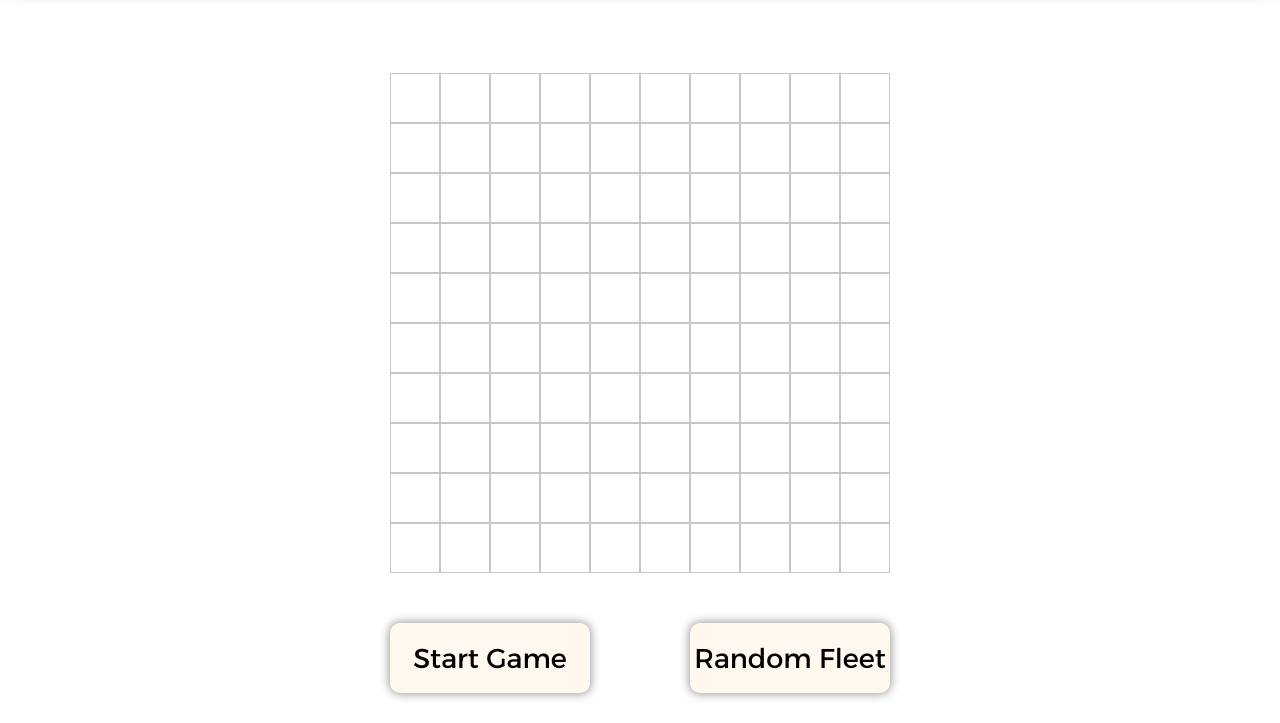
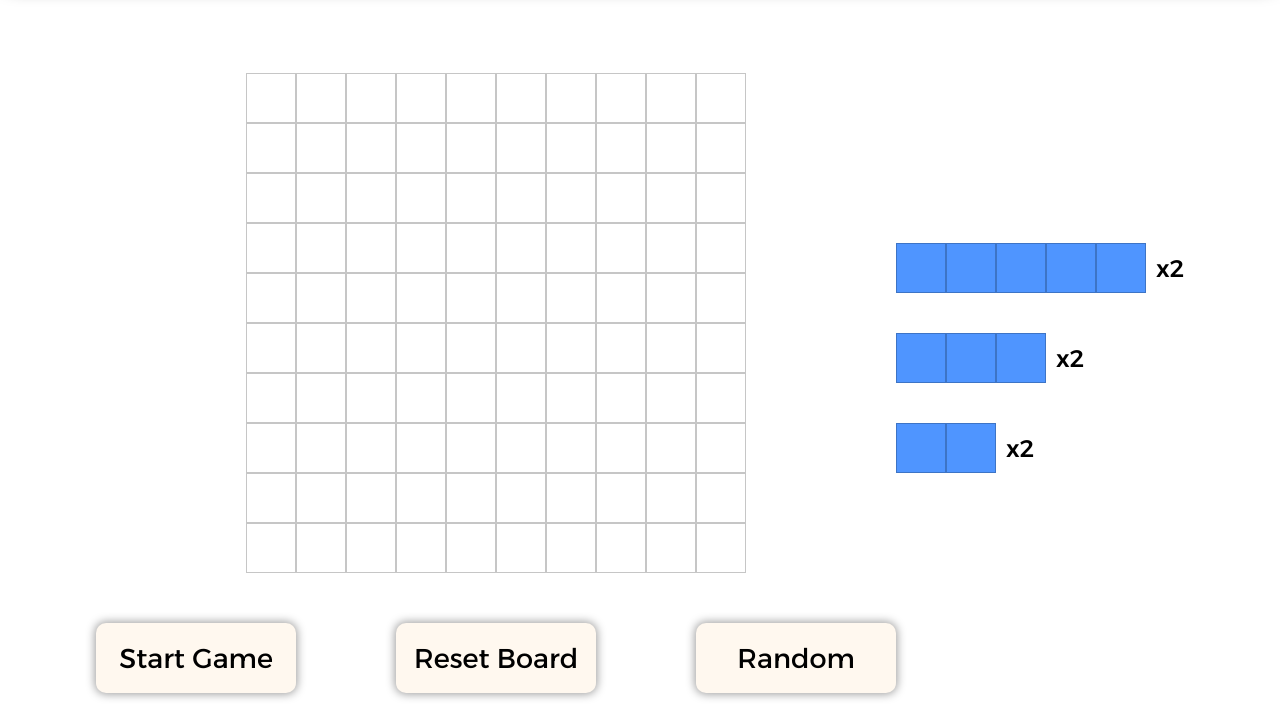
Before and after one commit to grazomarin/battleship, a website built with webpack: page dist/index.html in a window 1280 px wide. Shown: the part 77-800 px from the top of the page. Built offline with nearby package versions, Linux system fonts and the light colour scheme.

Commit message:
added reset board added selection layout

```diff
--- a/src/index.scss
+++ b/src/index.scss
@@ -12,6 +12,10 @@ h1 {
 
 h2 {
   font-size: $h2-size;
+}
+
+h3 {
+  font-size: $h3-size;
 }
 
 .head {
@@ -53,6 +57,8 @@ h2 {
       grid-template-columns: subgrid;
       grid-auto-flow: column;
       grid-column: span 10;
+    }
+  }
 
   .cell-1,
   .cell-2 {
@@ -68,15 +74,18 @@ h2 {
       cursor: crosshair;
     }
   }
+
   .ship_friend {
     background-color: $blue;
   }
+
   .ship_enemy {
     background-color: $red;
     &:hover {
       background-color: $red;
     }
   }
+
   .ship_enemy_hit {
     background-color: $red-transparent;
     box-shadow: 0 0 10px -1px $red inset;
@@ -115,6 +124,32 @@ h2 {
       background-color: black;
     }
   }
+
+  .start {
+    &_ship {
+      display: grid;
+      grid-auto-flow: column;
+      height: 50px;
+    }
+
+    &_cont {
+      display: flex;
+      flex-direction: column;
+      align-items: center;
+      justify-content: center;
+    }
+  }
+
+  .selection {
+    display: flex;
+    flex-direction: column;
+
+    &_cont {
+      margin: 20px 0;
+
+      display: flex;
+      align-items: center;
+      gap: 10px;
     }
   }
 }
--- a/src/script_modules/dom.js
+++ b/src/script_modules/dom.js
@@ -19,19 +19,15 @@ function renderBoard(player) {
       row.append(cell);
     }
   }
-  document.querySelector(".main").append(board);
+  return board;
 }
 
-function showBoard(player) {
-  player.AI
-    ? (document.querySelector(".board-2").style.display = "grid")
-    : (document.querySelector(".board-1").style.display = "grid");
+function showBoard(board) {
+  board.style.display = "grid";
 }
 
-function hideBoard(player) {
-  player.AI
-    ? (document.querySelector(".board-2").style.display = "none")
-    : (document.querySelector(".board-1").style.display = "none");
+function hideBoard(board) {
+  board.style.display = "none";
 }
 
 function clearBoard(board) {
@@ -63,27 +59,66 @@ function renderShips(p1, AI) {
   }
 }
 
+function renderSelection() {
+  const cont = document.createElement("div");
+  const ship5Cont = document.createElement("div");
+  const ship3Cont = document.createElement("div");
+  const ship2Cont = document.createElement("div");
+  const ship5 = returnShip(5);
+  const ship3 = returnShip(3);
+  const ship2 = returnShip(2);
+  const ship5Quant = document.createElement("h3");
+  const ship3Quant = document.createElement("h3");
+  const ship2Quant = document.createElement("h3");
+  ship5Quant.textContent = "x2";
+  ship3Quant.textContent = "x2";
+  ship2Quant.textContent = "x2";
+  cont.classList.add("selection");
+  ship5Cont.classList.add("selection_cont");
+  ship3Cont.classList.add("selection_cont");
+  ship2Cont.classList.add("selection_cont");
+
+  ship5Cont.append(ship5, ship5Quant);
+  ship3Cont.append(ship3, ship3Quant);
+  ship2Cont.append(ship2, ship2Quant);
+  cont.append(ship5Cont, ship3Cont, ship2Cont);
+  document.querySelector(".main").append(cont);
+}
+
+function removeSelection() {
+  document.querySelector(".selection").remove();
+}
+
 function renderStart(player, AI) {
+  const board1 = renderBoard(player);
+  const board2 = renderBoard(AI);
   const main = document.querySelector(".main");
+  const startCont = document.createElement("div");
   const startBtn = document.createElement("div");
   const randomBtn = document.createElement("div");
+  const resetBtn = document.createElement("div");
   const buttonCont = document.createElement("div");
 
+  startCont.classList.add("start_cont");
+  buttonCont.classList.add("button-cont");
   startBtn.classList.add("button");
   randomBtn.classList.add("button");
-  buttonCont.classList.add("button-cont");
+  resetBtn.classList.add("button");
   startBtn.textContent = "Start Game";
-  randomBtn.textContent = "Random Fleet";
-  startBtn.setAttribute("id", "start");
-  randomBtn.setAttribute("id", "random");
-  buttonCont.append(startBtn, randomBtn);
-  main.append(buttonCont);
+  randomBtn.textContent = "Random";
+  resetBtn.textContent = "Reset Board";
+  buttonCont.append(startBtn, resetBtn, randomBtn);
+  startCont.append(board1, buttonCont);
+  main.append(startCont, board2);
+  hideBoard(board2);
 
-  main.style.flexDirection = "column";
+  renderSelection();
 
   startBtn.addEventListener("click", () => {
-    if (player.gameboard.ships.length !== 0) {
-      main.style.flexDirection = "row";
+    if (player.gameboard.ships.length === 6) {
+      main.prepend(board1);
+      startCont.remove();
+      showBoard(board2);
       startGame(player, AI);
     }
   });
@@ -92,6 +127,11 @@ function renderStart(player, AI) {
     player.gameboard.randomFleet();
     clearBoard("1");
     renderShips(player, AI);
+  });
+
+  resetBtn.addEventListener("click", () => {
+    player.gameboard.clearBoard();
+    clearBoard("1");
   });
 }
 
@@ -125,6 +165,19 @@ function removeBackground() {
 
 function removeButtons() {
   document.querySelectorAll(".button").forEach((button) => button.remove());
+}
+
+function returnShip(length) {
+  const ship = document.createElement("div");
+  const cell = document.createElement("div");
+  ship.classList.add("start_ship");
+  ship.style.width = `${length * 50}px`;
+  cell.classList.add("cell-1");
+  cell.classList.add("ship_friend");
+  for (let i = 0; i < length; i++) {
+    ship.append(cell.cloneNode(true));
+  }
+  return ship;
 }
 
 function playerAttack(click) {
@@ -174,10 +227,10 @@ function changeCellStlye(c, attacked) {
 }
 
 function startGame(player, AI) {
-  showBoard(AI);
   AI.gameboard.randomFleet();
   renderShips(player, AI);
   removeButtons();
+  removeSelection();
 }
 
 function resetGame() {
--- a/src/script_modules/game.js
+++ b/src/script_modules/game.js
@@ -4,9 +4,6 @@ import Player from "./player";
 function initGame() {
   const p1 = new Player("Kamran");
   const AI = new Player("AI", true);
-  renderBoard(p1);
-  renderBoard(AI);
-  hideBoard(AI);
   renderStart(p1, AI);
 }
 
--- a/src/script_modules/gameboard.js
+++ b/src/script_modules/gameboard.js
@@ -74,7 +74,8 @@ class Gameboard {
       this.board[y + 1][x - 1].reserved = true;
   }
 
-  #clearBoard() {
+  clearBoard() {
+    this.ships = [];
     this.board = [];
     for (let i = 0; i < 10; i++) {
       const row = [];
@@ -137,7 +138,7 @@ class Gameboard {
   }
 
   randomFleet() {
-    this.#clearBoard();
+    this.clearBoard();
     // place 2 ships length of 3
     for (let i = 0; i <= 2; i++) {
       let [y, x] = this.returnRandomCoordinates();
--- a/src/style_modules/_variables.scss
+++ b/src/style_modules/_variables.scss
@@ -7,4 +7,5 @@ $blue: rgb(79, 149, 255);
 $blue-transparent: rgb(79, 149, 255, 0.5);
 $h1-size: 3rem;
 $h2-size: 2rem;
+$h3-size: 1.5rem;
 $outer-padding: 30px;
```
Lines whose indentation alone changed are shown as unchanged.
